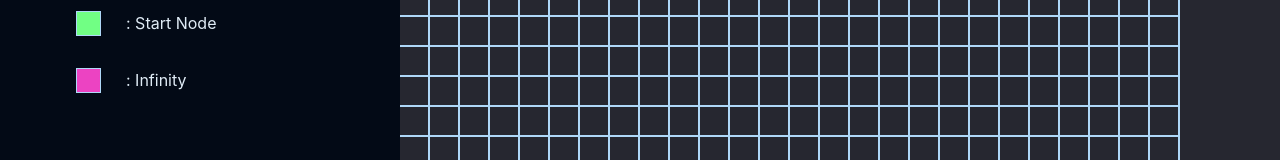
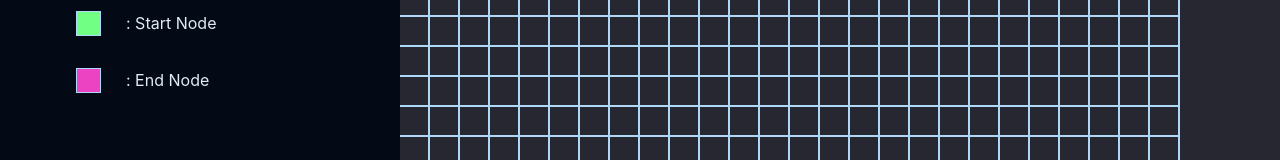
Before and after one commit to Nyx1on/Pathfinding-Visualizer, a React (Create React App) app: page / in a window 1280 px wide. Shown: the part 575-735 px from the top of the page. Built offline with nearby package versions, Linux system fonts and the light colour scheme.

Commit message:
fixed end node descp

```diff
--- a/src/navbar/SideBar.jsx
+++ b/src/navbar/SideBar.jsx
@@ -138,7 +138,7 @@ export default function SideBar(props) {
                 style={{ width: "25px", height: "25px" }}
               />
               <div className="text" style={{ marginLeft: "20px" }}>
-                : {distanceFromStart}
+                : End Node
               </div>
             </li>
           </ul>
```
